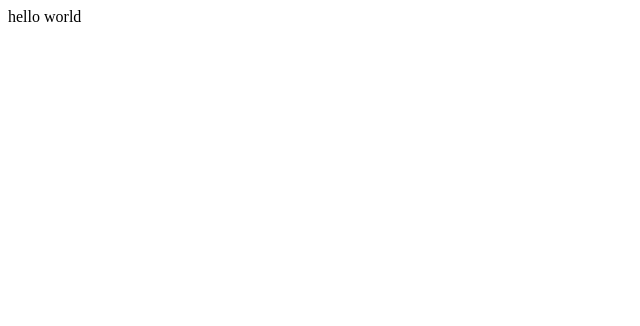
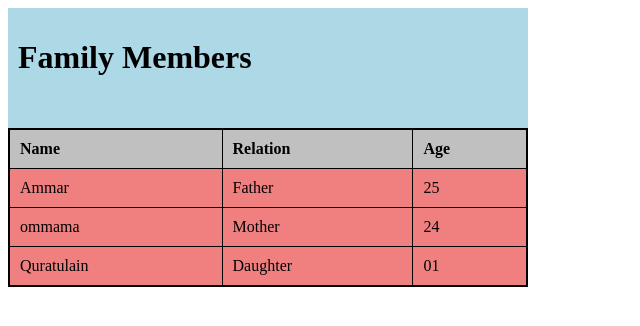
Before and after one commit to Ammarrrr/harvard, a plain HTML site: page index.html in a window 1280 px wide. Shown: the whole page, without its empty margins (0-640 px from the left). Drawn offline with Linux system fonts and the light colour scheme.

Commit message:
First lecture

```diff
--- a/index.html
+++ b/index.html
@@ -1,9 +1,36 @@
 <!DOCTYPE html>
 <html>
+
 <head>
     <title>My webpage</title>
+    <link rel="stylesheet" href="style.css">
 </head>
+
 <body>
-    hello world
+    <div><h1>Family Members</h1></div>
+        <table>
+            <tr>
+                <th>Name</th>
+                <th>Relation</th>
+                <th>Age</th>
+            </tr>
+            <tr>
+                <td>Ammar</td>
+                <td>Father</td>
+                <td>25</td>
+            </tr>
+            <tr>
+                <td>ommama</td>
+                <td>Mother</td>
+                <td>24</td>
+            </tr>
+            <tr>
+                <td>Quratulain</td>
+                <td>Daughter</td>
+                <td>01</td>
+            </tr>
+
+        </table>
 </body>
+
 </html>
--- /dev/null
+++ b/style.css
@@ -0,0 +1,28 @@
+div {
+    height: 100px;
+    width: 500px;
+    background-color: lightblue;
+    padding: 10px;
+}
+
+table {
+    border: 2px solid black;
+    border-collapse: collapse;
+    width: 520px;
+
+
+}
+
+th {
+    border: 1px solid black;
+    border-collapse: collapse;
+    background-color: silver;
+    padding: 10px;
+    text-align: left;
+}
+
+td {
+    border: 1px solid black;
+    background-color: lightcoral;
+    padding: 10px;
+}
```
